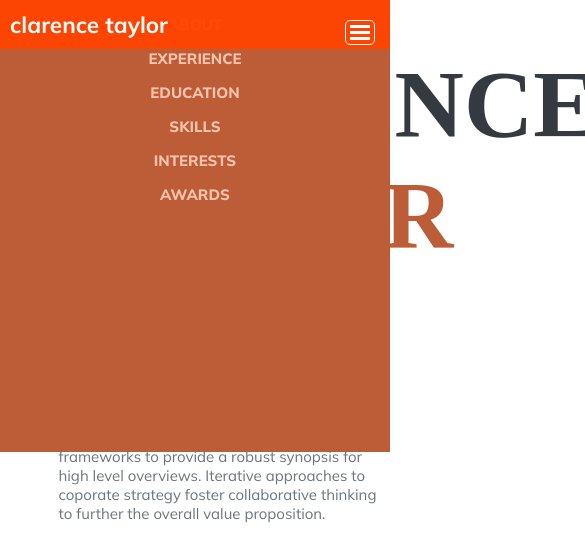
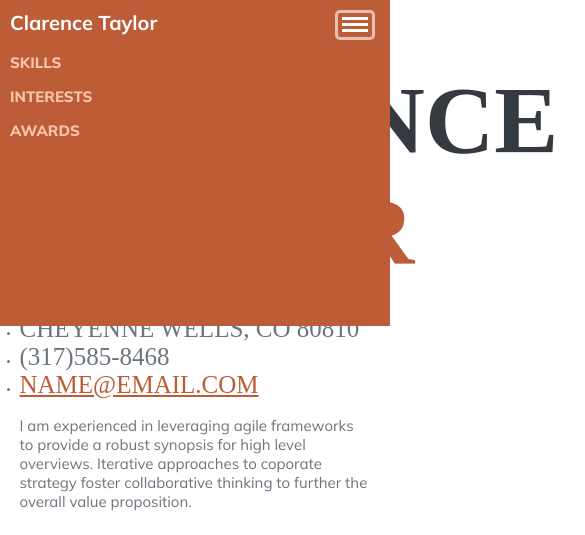
Before and after one commit to anushahashmi071/side-bar, a plain HTML site: page index.html in a window 390 px wide. Shown: the top 535 px of the page, 585 px wide, since content can reach past the window. Drawn offline with Linux system fonts and the light colour scheme; a web font is replaced by a local one.

Commit message:
Update responsive.css

```diff
--- a/css/responsive.css
+++ b/css/responsive.css
@@ -1,4 +1,10 @@
 @media only screen and (max-width: 1025px) {
+    .container {
+        max-width: 100%;
+        margin: 5%;
+        padding-left: 20%;
+    }
+
     .sec-img {
         min-height: 18%;
         margin: 30px 35px;
@@ -7,24 +13,23 @@
 
 @media only screen and (max-width: 769px) {
     .sec-img {
-        min-height: 10%;
-        margin: 30px 27px;
+        display: none;
     }
 
-    .content {
-        transform: translate(30%, 15%);
+    .container {
+        padding-left: 0;
     }
-}
 
-@media only screen and (max-width: 668px) {
     h2 {
         opacity: 1;
         margin: 0;
         padding: 10px;
-        background-color: #ff4400f3;
+        background-color: var(--primary-color);
         color: #fff;
         z-index: 2;
         position: relative;
+        text-transform: capitalize;
+        font-size: 20px;
     }
 
     .sec-header {
@@ -33,22 +38,23 @@
         top: 0;
         right: 0;
         width: 100%;
-        height: 85%;
+        height: 30%;
         padding-top: 8%;
         transform: translateY(-265px);
         z-index: 1;
         transition: all ease-in-out 0.5s;
+        align-items: start;
     }
 
     .open-toggle {
         position: absolute;
-        top: 20px;
+        top: 10px;
         right: 15px;
-        height: 25px;
-        width: 30px;
+        height: 30px;
+        width: 40px;
         z-index: 3;
         cursor: pointer;
-        border: 1px solid #fff;
+        border: 3px solid #ffffff9c;
         border-radius: 5px;
         padding: 4px;
     }
@@ -81,34 +87,31 @@
     .spinner.bottom {
         margin-top: 3px;
     }
-
     .sec-header ul {
         padding: 10px;
-        text-align: center;
         gap: 15px;
+        text-align: start;
     }
-
-    .sec-img {
-        display: none;
-    }
-
-    .content {
-        transform: translate(10%, 15%);
-    }
-
     .info ul {
         flex-wrap: wrap;
         column-gap: 25px;
     }
 }
 
-@media only screen and (max-width: 376px) {
-    .sec-header {
-        transform: translateY(-470px);
-        height: 45%;
+@media only screen and (max-width: 668px) {
+    .sec-content h6{
+        display: none;
     }
-
-    .content {
-        transform: translate(10%, 5%);
+    .heading-6{
+        opacity: 1;
+    }
+    .sec-header{
+        height: 70%;
     }
 }
+
+@media only screen and (max-width: 376px) {
+    .sec-header{
+        height: 40%;
+    }
+}
```
